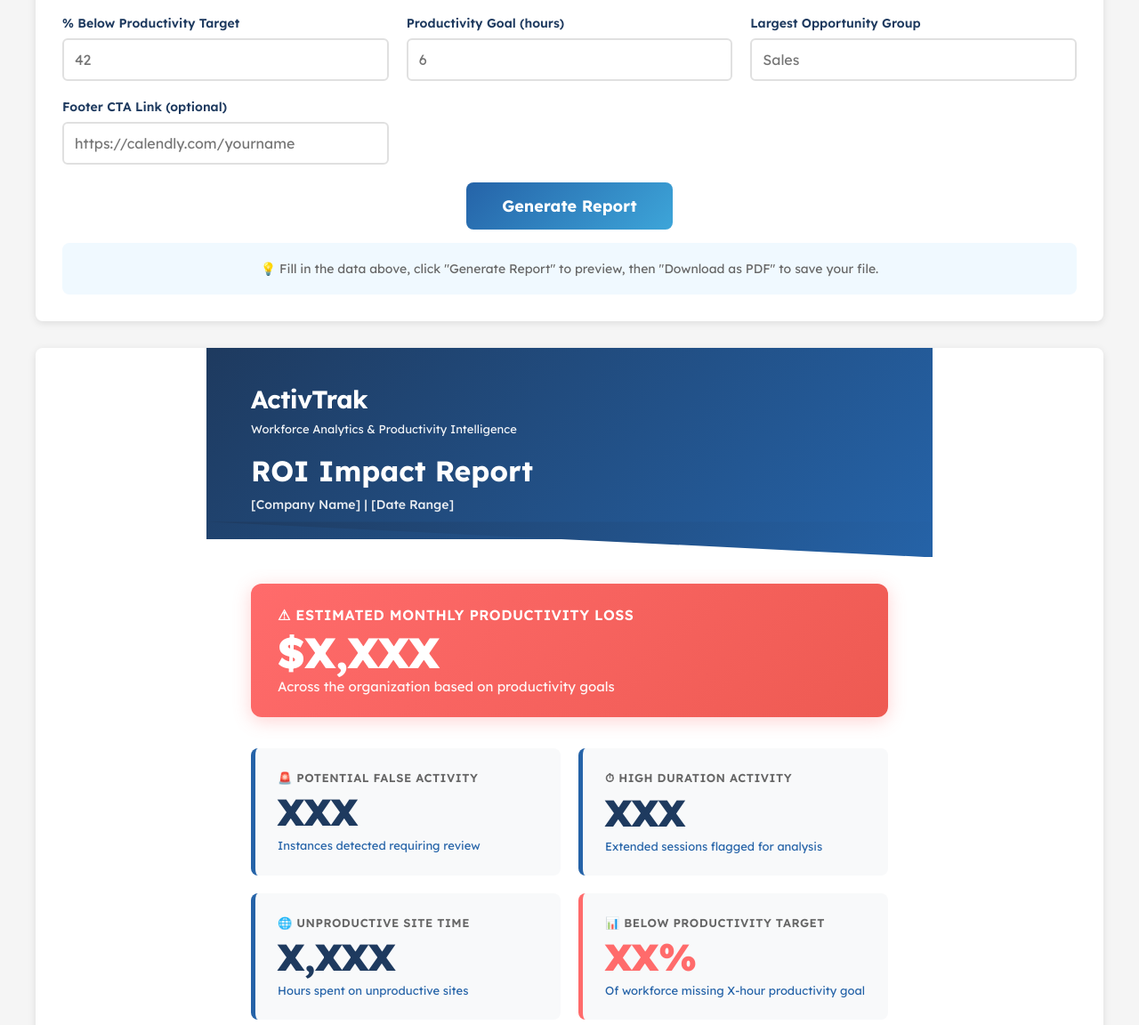
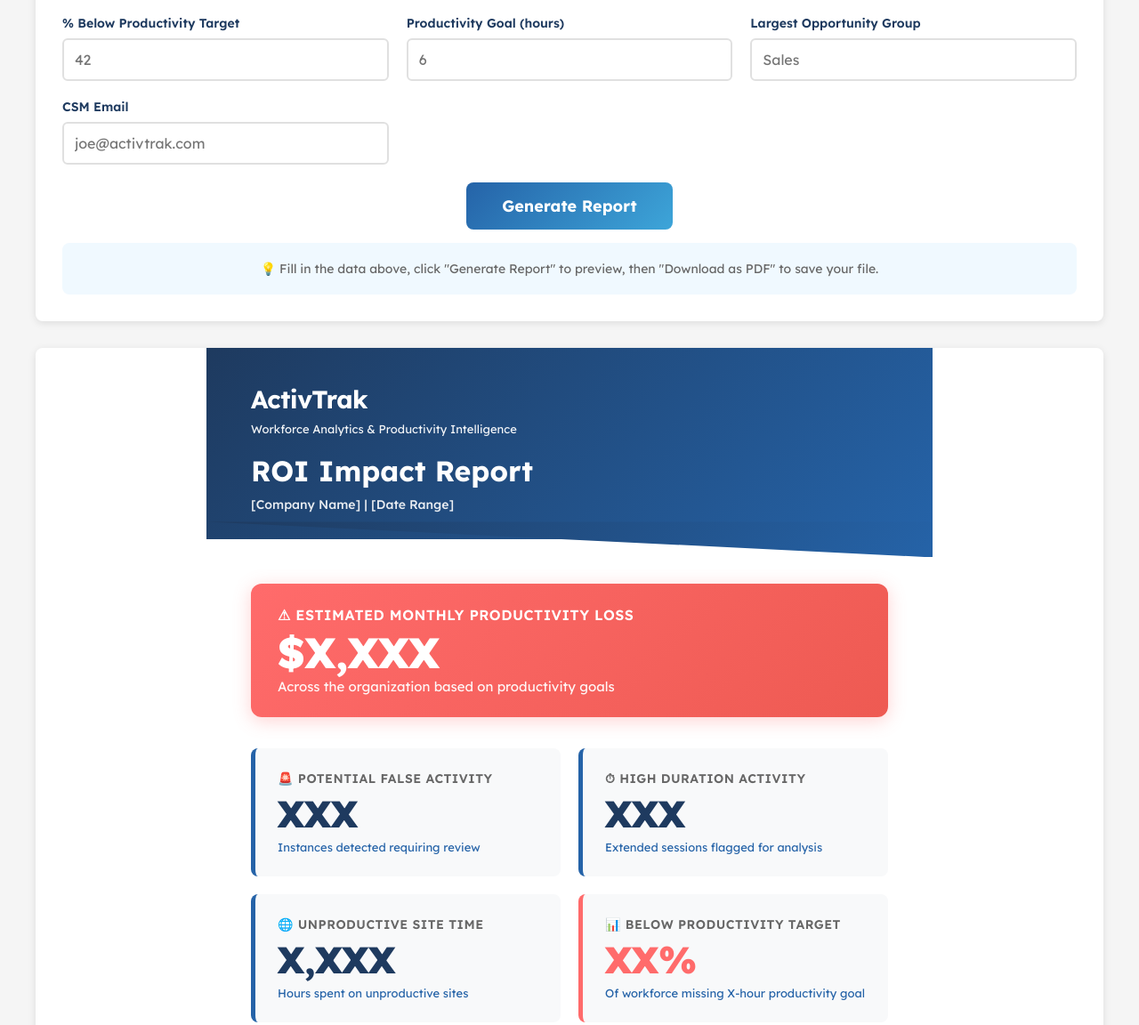
Before and after one commit to joevelatini/performancedashboard, a plain HTML site: page index.html in a window 1280 px wide. Shown: the part 271-1423 px from the top of the page at 89% size. Drawn offline with nearby package versions, Linux system fonts and the light colour scheme.

Commit message:
Update index.html

```diff
--- a/index.html
+++ b/index.html
@@ -245,7 +245,7 @@
         }
 
         .stat-label {
-            font-size: 13px;
+            font-size: 14px;
             color: #666;
             font-weight: 600;
             text-transform: uppercase;
@@ -413,8 +413,8 @@
                     <input type="text" id="groupName" placeholder="Sales">
                 </div>
                 <div class="form-group">
-                    <label for="ctaLink">Footer CTA Link (optional)</label>
-                    <input type="text" id="ctaLink" placeholder="https://calendly.com/yourname">
+                    <label for="ctaLink">CSM Email</label>
+                    <input type="email" id="ctaLink" placeholder="joe@activtrak.com">
                 </div>
             </div>
             <div class="button-group">
@@ -535,10 +535,10 @@
             document.getElementById('displayGoal').textContent = productivityGoal;
             document.getElementById('displayGroup').textContent = groupName + ' Team';
 
-            // Update footer CTA with link if provided
+            // Update footer CTA with email link if provided
             const footerCta = document.getElementById('footerCta');
             if (ctaLink) {
-                footerCta.innerHTML = '<a href="' + ctaLink + '" target="_blank">Let\'s discuss how to address these findings and improve your ROI →</a>';
+                footerCta.innerHTML = 'Let\'s discuss how to address these findings and improve your ROI → <a href="mailto:' + ctaLink + '">' + ctaLink + '</a>';
             } else {
                 footerCta.innerHTML = 'Let\'s discuss how to address these findings and improve your ROI →';
             }
```
